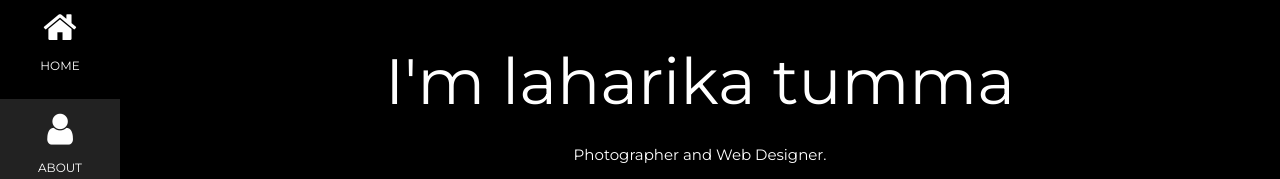
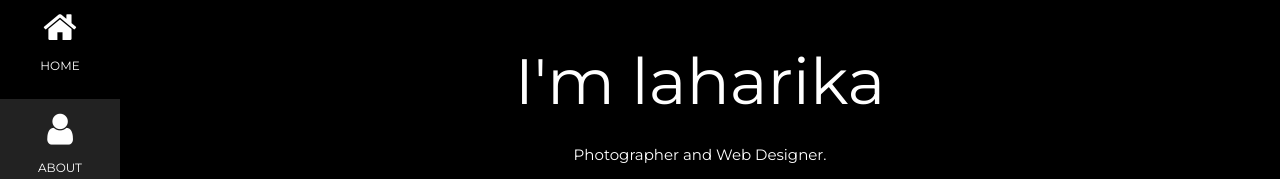
Before and after one commit to LaharikaTumma/https-github.com-LaharikaTumma-resume, a plain HTML site: page index.html in a window 1280 px wide. Shown: the part 21-200 px from the top of the page. Drawn offline with nearby package versions, Linux system fonts and the light colour scheme.

Commit message:
Update index.html

```diff
--- a/index.html
+++ b/index.html
@@ -56,7 +56,7 @@ body, h1,h2,h3,h4,h5,h6 {font-family: "Montserrat", sans-serif}
 <div class="w3-padding-large" id="main">
   <!-- Header/Home -->
   <header class="w3-container w3-padding-32 w3-center w3-black" id="home">
-    <h1 class="w3-jumbo"><span class="w3-hide-small">I'm</span> laharika tumma </h1>
+    <h1 class="w3-jumbo"><span class="w3-hide-small">I'm</span> laharika </h1>
     <p>Photographer and Web Designer.</p>
     <img src="dp.jpg" alt="boy" class="w3-image" width="992" height="1108">
   </header>
```
